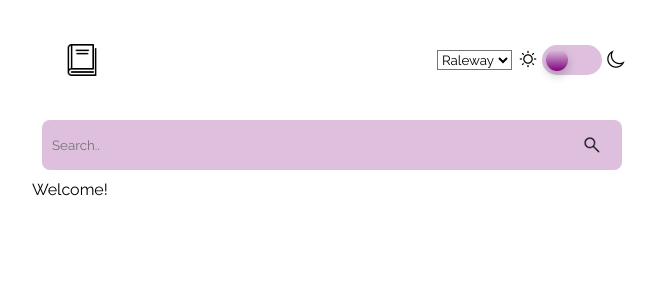
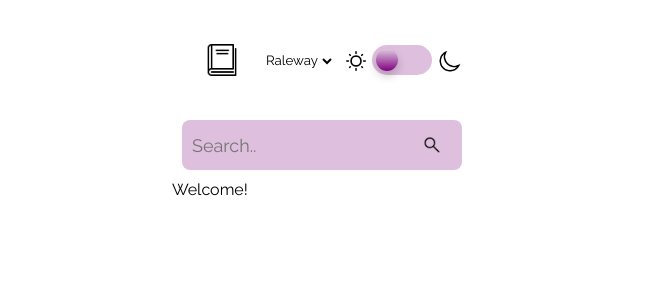
Before and after one commit to bipeti/dictionary, a React (Create React App) app: page / in a window 1280 px wide. Shown: the top 300 px of the page, without its empty margins (318-973 px from the left). Built offline with nearby package versions, Linux system fonts and the light colour scheme.

Commit message:
Finalization of styles
Finalization of styles

```diff
--- a/src/App.css
+++ b/src/App.css
@@ -8,6 +8,7 @@
     margin: 0;
     padding: 0;
     background-color: var(--BACKGROUND);
+    color: var(--TEXT-PRIMARY);
     font-family: var(--FONT-FAMILY);
 }
 
@@ -18,9 +19,9 @@ body {
 
 main {
     display: flex;
-    align-items: flex-start;
+    align-items: stretch;
     justify-content: flex-start;
     flex-flow: column nowrap;
-    width: 600px;
+    max-width: 640px;
     min-height: 100vh;
 }
--- a/src/App.tsx
+++ b/src/App.tsx
@@ -48,11 +48,6 @@ function App() {
                 data-theme={`${theme.isDark ? "dark" : "light"}`}
                 font-theme={theme.fontType}
             >
-                {/* <main
-                className={`${theme.isDark ? classes.dark : classes.light} ${
-                    classes[theme.fontType]
-                } data-theme="dark"`}
-            > */}
                 <Header
                     onSwitchClick={themeHandler}
                     onFamilyChangeHandler={familyChangeHandler}
--- a/src/components/Header.module.css
+++ b/src/components/Header.module.css
@@ -1,32 +1,36 @@
 div {
-    display: inline-flex;
+    display: flex;
     flex-flow: row nowrap;
     align-items: center;
-    width: 580px;
-    gap: 10px;
+    justify-content: space-between;
+    /* gap: 10px; */
     padding: 10px;
+    /* margin: auto; */
 }
 
 .header-icon {
     width: 80px;
     height: 80px;
+    mix-blend-mode: difference;
+    background-color: var(--BACKGROUND);
+    filter: var(--BLACK-IMG-FILTER);
 }
 
 .header-label-fonttype {
     margin-left: auto;
+    width: 80px;
 }
 
 .header-label-fonttype select {
-    background-color: none;
+    border: none;
 }
 
 .header-label-checkbox {
-    margin: 0 20px;
+    margin: 0 30px;
     width: 60px;
     height: 30px;
     position: relative;
     display: block;
-    background: #ebebeb;
     background: rgb(222, 191, 222);
     border-radius: 15px;
     cursor: pointer;
@@ -54,7 +58,8 @@ div {
 }
 
 .header-input-checkbox:checked + label {
-    background: #242424;
+    /* background: #242424; */
+    background: var(--INPUT-BACKGROUND);
 }
 
 .header-input-checkbox:checked + label:after {
@@ -74,15 +79,21 @@ div {
 
 .header-label-checkbox img {
     position: absolute;
-    width: 20px;
+    width: 24px;
     top: 4px;
     z-index: 100;
 }
 
 .header-label-checkbox img.sun {
-    left: -24px;
+    left: -28px;
+    mix-blend-mode: difference;
+    background-color: var(--BACKGROUND);
+    filter: var(--BLACK-IMG-FILTER);
 }
 
 .header-label-checkbox img.moon {
-    left: 64px;
+    left: 66px;
+    mix-blend-mode: difference;
+    background-color: var(--BACKGROUND);
+    filter: var(--BLACK-IMG-FILTER);
 }
--- a/src/components/Header.tsx
+++ b/src/components/Header.tsx
@@ -20,7 +20,7 @@ const Header = ({ onSwitchClick, onFamilyChangeHandler }: AppProps) => {
                 className={classes["header-icon"]}
             />
             <label className={classes["header-label-fonttype"]}>
-                <select onChange={onFamilyChangeHandler}>
+                <select id="family-change" onChange={onFamilyChangeHandler}>
                     <option value="Raleway">Raleway</option>
                     <option value="Roboto">Roboto</option>
                     <option value="Poppins">Poppins</option>
--- a/src/components/Meanings.module.css
+++ b/src/components/Meanings.module.css
@@ -4,7 +4,6 @@ ul {
 
 h2 {
     overflow: hidden;
-    /* text-align: center; */
     padding: 1em 10px;
 }
 
--- a/src/components/PartsOfSpeech.module.css
+++ b/src/components/PartsOfSpeech.module.css
@@ -1,6 +1,6 @@
 .h3 {
-    color: gray;
-    margin-bottom: 0;
+    color: var(--TEXT-SECONDARY);
+    padding-bottom: 10px;
     padding-left: 10px;
 }
 
@@ -10,7 +10,7 @@
 }
 
 .example {
-    color: rgb(109, 106, 106);
+    color: var(--TEXT-SECONDARY);
     margin: 0;
     padding: 0;
 }
--- a/src/components/ResultMain.module.css
+++ b/src/components/ResultMain.module.css
@@ -1,6 +1,5 @@
 .outerdiv {
     flex-flow: row nowrap;
-    height: 70px;
     align-items: flex-start;
     justify-content: space-between;
 }
@@ -13,7 +12,8 @@
 }
 
 .phonetic {
-    color: purple;
+    color: var(--ACCENT);
+    font-weight: bold;
     padding: 0px;
 }
 
@@ -21,7 +21,7 @@
     display: inline-block;
     width: 50px;
     height: 50px;
-    background-color: rgb(222, 191, 222);
+    background-color: var(--INPUT-BACKGROUND);
     border-radius: 50%;
     position: relative;
     cursor: pointer;
@@ -36,7 +36,7 @@
     height: 0;
     border-top: 15px solid transparent;
     border-bottom: 15px solid transparent;
-    border-left: 25px solid purple;
+    border-left: 25px solid var(--PLAY-BUTTON-COLOR);
     opacity: 0.5;
 }
 
--- a/src/components/Search.module.css
+++ b/src/components/Search.module.css
@@ -1,16 +1,17 @@
 .search_field {
     display: flex;
     align-items: center;
-    width: 580px;
+    /* width: 580px; */
     padding: 10px;
 }
 
 .search_field input {
     border: none;
-    background-color: rgb(222, 191, 222);
+    background-color: var(--INPUT-BACKGROUND);
     border-radius: 8px;
     padding: 10px;
     height: 30px;
+    font-size: large;
     width: calc(100% - 20px);
 }
 
@@ -23,6 +24,6 @@
 }
 
 .search_field img {
-    background-color: rgb(222, 191, 222);
+    background-color: var(--INPUT-BACKGROUND);
     height: 20px;
 }
--- a/src/components/Source.module.css
+++ b/src/components/Source.module.css
@@ -2,3 +2,13 @@ h5 {
     margin-top: 20px;
     padding: 10px;
 }
+
+h5 img {
+    width: 20px;
+    position: relative;
+    padding-left: 4px;
+    top: 4px;
+    mix-blend-mode: difference;
+    background-color: var(--BACKGROUND);
+    filter: var(--BLACK-IMG-FILTER);
+}
--- a/src/components/Source.tsx
+++ b/src/components/Source.tsx
@@ -15,6 +15,7 @@ const Source = ({ sourceUrls }: SourceProps) => {
             {sourceUrls.map((url, i) => (
                 <a href={url} key={i} rel="noreferrer noopener" target="_blank">
                     {url}
+                    <img src="external_link.png" alt="External Link"></img>
                 </a>
             ))}
         </h5>
--- a/src/index.css
+++ b/src/index.css
@@ -1,18 +1,30 @@
 :root,
 .light {
     --BACKGROUND: white;
+    --INPUT-BACKGROUND: #debfde;
     --TEXT-PRIMARY: black;
-    --TEXT-SECONDARY: royalblue;
+    --TEXT-SECONDARY: #807e7e;
     --ACCENT: purple;
     --FONT-FAMILY: "Raleway", sans-serif;
+    --PLAY-BUTTON-COLOR: purple;
+    --BLACK-IMG-FILTER: brightness(1) invert(100%);
+    /* In the img's css the follows lines toggle the color
+       of the icon in light/dark mode:
+    mix-blend-mode: difference;
+    background-color: var(--BACKGROUND);
+    filter: var(--BLACK-IMG-FILTER);
+    */
 }
 
 [data-theme="dark"],
 .dark {
-    --BACKGROUND: gray;
-    --TEXT-PRIMARY: white;
-    --TEXT-SECONDARY: grey;
-    --ACCENT: darkred;
+    --BACKGROUND: #23272f;
+    --INPUT-BACKGROUND: #4d4f52;
+    --TEXT-PRIMARY: #f4f5f7;
+    --TEXT-SECONDARY: #8a8c91;
+    --ACCENT: #9e549e;
+    --PLAY-BUTTON-COLOR: #debfde;
+    --BLACK-IMG-FILTER: brightness(10) invert(100%);
 }
 
 [font-theme="Roboto"] {
```
Also changed, not shown: public/external_link.png (added).
